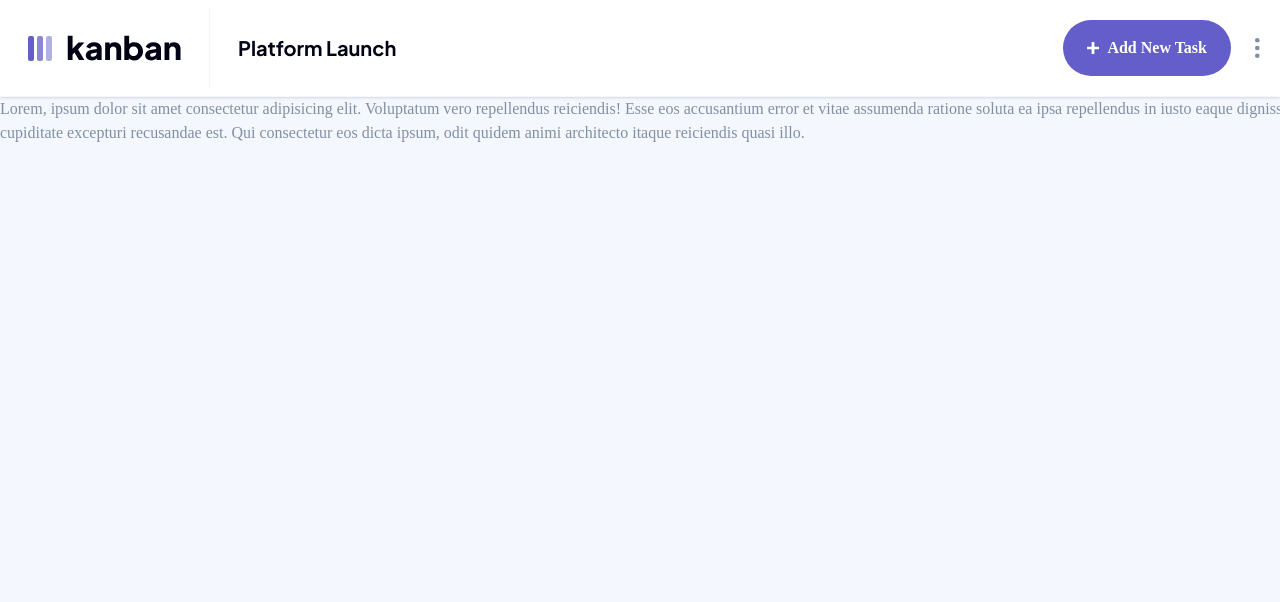
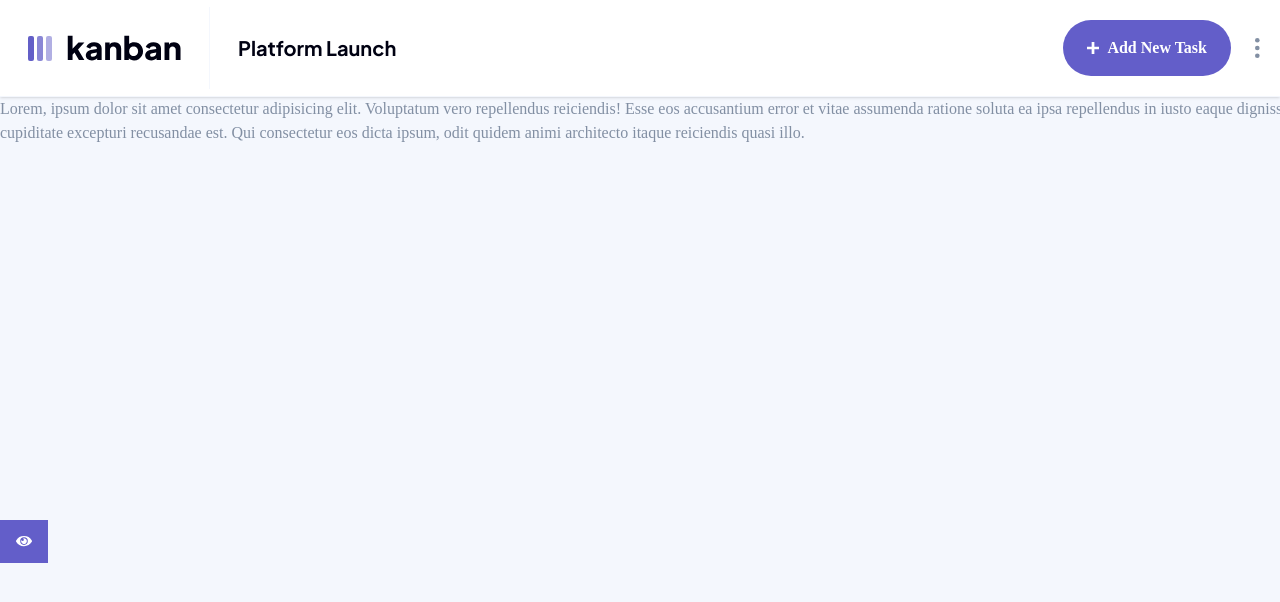
Before and after one commit to NeoScripter/Kanban-React, a React (Vite) app: page / in a window 1280 px wide. Shown: the top 602 px of the page. Built offline with nearby package versions, Linux system fonts and the light colour scheme; a web font is replaced by a local one.

Commit message:
add show sidebar button

```diff
--- a/src/App.tsx
+++ b/src/App.tsx
@@ -1,18 +1,29 @@
 import { useState } from 'react';
 import Header from './components/Header';
-import NavBar from './components/NavBar';
+import Sidebar from './components/Sidebar';
+import ShowSidebarButton from './components/ShowSidebarButton';
+import { AnimateWrapper } from './providers/AnimateWrapper';
 
 function App() {
-    const [showNavBar, setShowNavBar] = useState(false);
+    const [showSidebar, setShowSidebar] = useState(false);
 
-    function toggleNavBar() {
-        setShowNavBar(o => !o);
+    function toggleSidebar() {
+        setShowSidebar((o) => !o);
     }
+
+    function hideSidebar() {
+        setShowSidebar(false);
+    }
+
     return (
         <div className="relative">
-            <Header toggleNavBar={toggleNavBar} />
+            <Header toggleSidebar={toggleSidebar} showSidebar={showSidebar} />
 
-            <NavBar showNavBar={showNavBar} />
+            <Sidebar showSidebar={showSidebar} hideSidebar={hideSidebar} />
+
+            <AnimateWrapper isVisible={!showSidebar}>
+                <ShowSidebarButton toggleSidebar={toggleSidebar} />
+            </AnimateWrapper>
 
             <main className="overflow-x-auto min-h-screen">
                 <div className="w-400 h-full">
--- a/src/components/Header.tsx
+++ b/src/components/Header.tsx
@@ -6,12 +6,14 @@ import logoDark from '../assets/svgs/logo-dark.svg';
 import logoLight from '../assets/svgs/logo-light.svg';
 import { useThemeContext } from '../hooks/useThemeContext';
 import { THEMES } from '../utils/theme';
+import { cc } from '../utils/cc';
 
 type HeaderProps = {
-    toggleNavBar: () => void,
+    toggleSidebar: () => void,
+    showSidebar: boolean,
 }
 
-export default function Header({ toggleNavBar }: HeaderProps) {
+export default function Header({ toggleSidebar, showSidebar }: HeaderProps) {
     const { theme } = useThemeContext();
 
     const isDark = theme === THEMES.DARK;
@@ -28,13 +30,13 @@ export default function Header({ toggleNavBar }: HeaderProps) {
                         />
                     </div>
                     <div className="py-5 sm:p-7 md:p-8">
-                        <button onClick={toggleNavBar} className="flex items-center gap-2 cursor-pointer sm:hidden">
+                        <button onClick={toggleSidebar} className="flex items-center gap-2 cursor-pointer sm:hidden">
                             <span className="xs:text-lg font-bold text-dark-black dark:text-white">
                                 Platform Launch{' '}
                             </span>
                             <img src={chevronDown} alt="" className="mt-1 hidden xs:block" />
                         </button>
-                        <span className="text-xl md:text-2xl hidden sm:inline font-bold text-dark-black dark:text-white">
+                        <span className={cc('text-xl md:text-2xl hidden sm:block transition-transform duration-400 font-bold text-dark-black dark:text-white', showSidebar && 'translate-x-[3rem]')}>
                             Platform Launch{' '}
                         </span>
                     </div>
@@ -42,7 +44,6 @@ export default function Header({ toggleNavBar }: HeaderProps) {
 
                 <div className="flex items-center gap-4 cursor-pointer p-5 sm:gap-6">
                     <button
-                    onClick={toggleNavBar}
                         className="flex items-center shrink-0 justify-center gap-2 px-4 py-2 btn-primary sm:py-4 sm:px-6"
                     >
                         <img src={addTask} alt="" />
--- /dev/null
+++ b/src/components/ShowSidebarButton.tsx
@@ -0,0 +1,11 @@
+import showSideBar from '../assets/svgs/icon-show-sidebar.svg';
+
+type ShowSidebarButtonProps = {
+    toggleSidebar: () => void,
+}
+
+export default function ShowSidebarButton({ toggleSidebar }: ShowSidebarButtonProps) {
+    return <button onClick={toggleSidebar} className='p-4 bg-dark-violet hidden sm:flex items-center justify-center cursor-pointer absolute top-130 left-0'>
+        <img src={showSideBar} alt="white eye" />
+    </button>
+}
--- a/src/components/NavBar.tsx
+++ b/src/components/Sidebar.tsx
@@ -10,11 +10,12 @@ import { AnimateWrapper } from '../providers/AnimateWrapper';
 import { useRef, useState } from 'react';
 import useEventListener from '../hooks/useEventListener';
 
-type NavBarProps = {
-    showNavBar: boolean;
+type SidebarProps = {
+    showSidebar: boolean,
+    hideSidebar: () => void,
 };
 
-export default function NavBar({ showNavBar }: NavBarProps) {
+export default function Sidebar({ showSidebar, hideSidebar }: SidebarProps) {
     const { theme, toggleTheme } = useThemeContext();
     const [isLarge, setIsLarge] = useState(() => window.innerWidth > 768);
     const timeoutRef = useRef<ReturnType<typeof setTimeout> | null>(null);
@@ -42,8 +43,8 @@ export default function NavBar({ showNavBar }: NavBarProps) {
     };
 
     return (
-        <AnimateWrapper isVisible={showNavBar} options={options}>
-            <nav className="z-10 absolute min-h-screen inset-0 top-17 bg-black/50 pt-8 sm:top-0 sm:fixed sm:w-65 sm:pt-0">
+        <AnimateWrapper isVisible={showSidebar} options={options}>
+            <nav className="z-10 absolute min-h-screen inset-0 top-17 bg-black/50 pt-8 sm:top-0 sm:fixed sm:w-65 sm:pt-0 sm:border-r sm:border-dark-white dark:border-light-gray theme-transition">
                 <div className="bg-white dark:bg-dark-gray rounded-lg sm:rounded-none theme-transition mx-auto py-4 w-66 sm:w-full sm:h-full">
                     <div className="py-4 px-6 hidden sm:block mb-6">
                         <img
@@ -92,6 +93,8 @@ export default function NavBar({ showNavBar }: NavBarProps) {
 
                         <img src={moon} alt="Moon icon" className="w-4 h-4" />
                     </div>
+
+                    <button onClick={hideSidebar}>hide sidebar</button>
                 </div>
             </nav>
         </AnimateWrapper>
```
